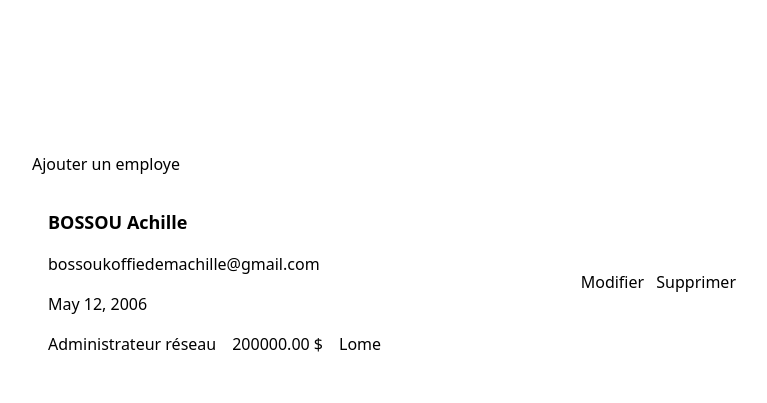
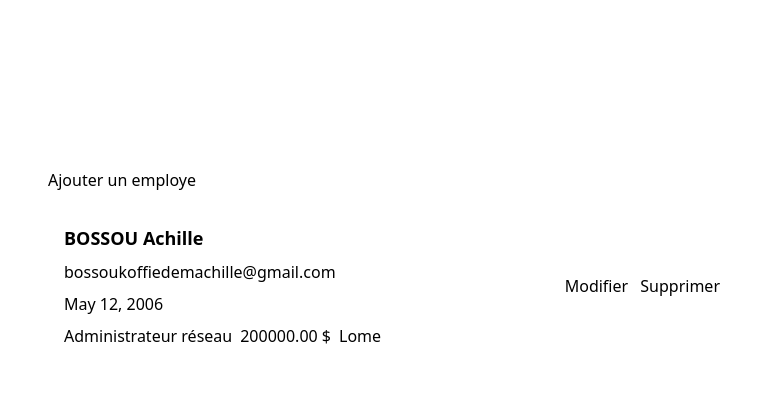
Before and after one commit to AchilleStranger/Gestion-employe, a Django app: page / in a window 1280 px wide. Shown: the top 403 px of the page, without its empty margins (248-1015 px from the left). Run offline with Django 5.2, Linux system fonts and the light colour scheme; data comes from the database, SQL or seed files in the repository; some libraries are stand-ins or nearby versions.

Commit message:
espacement des champs

```diff
--- a/project_employe/employe/templates/employe/base.html
+++ b/project_employe/employe/templates/employe/base.html
@@ -11,7 +11,7 @@
 </head>
 <body>
     <div class="flex justify-center mt-32">
-        <div class="flex flex-col w-3xl bg-base-200 rounded-xl p-6">
+        <div class="flex flex-col w-3xl bg-base-200 rounded-xl p-10">
             <div class="w-full h-fit">
                 {%block content%}
 
--- a/project_employe/employe/templates/employe/list.html
+++ b/project_employe/employe/templates/employe/list.html
@@ -8,12 +8,12 @@
         <div class="space-y-4 w-full">
             {% for emp in employes%}
                 <div class="p-4 bg-base-100 rounded-lg w-full flex justify-between items-center">
-                    <div class="space-y-4">
+                    <div class="space-y-2">
                         <p class="font-bold text-lg">{{emp.nom}}</p>
                          <p class="badge badge-outline badge-primary">{{emp.email}}</p>
                          <p class="badge dash-outline badge-primary">{{emp.date_de_naissance}}</p>
 
-                         <div class="flex gap-4">
+                         <div class="flex gap-2">
                              <p class="badge badge-outline badge-primary">{{emp.poste}}</p>
                             <p class="badge dash-outline badge-primary">{{emp.salaire}} $</p>
                             <p class="badge dash-outline badge-primary">{{emp.lieu_de_residence}} </p>
```
